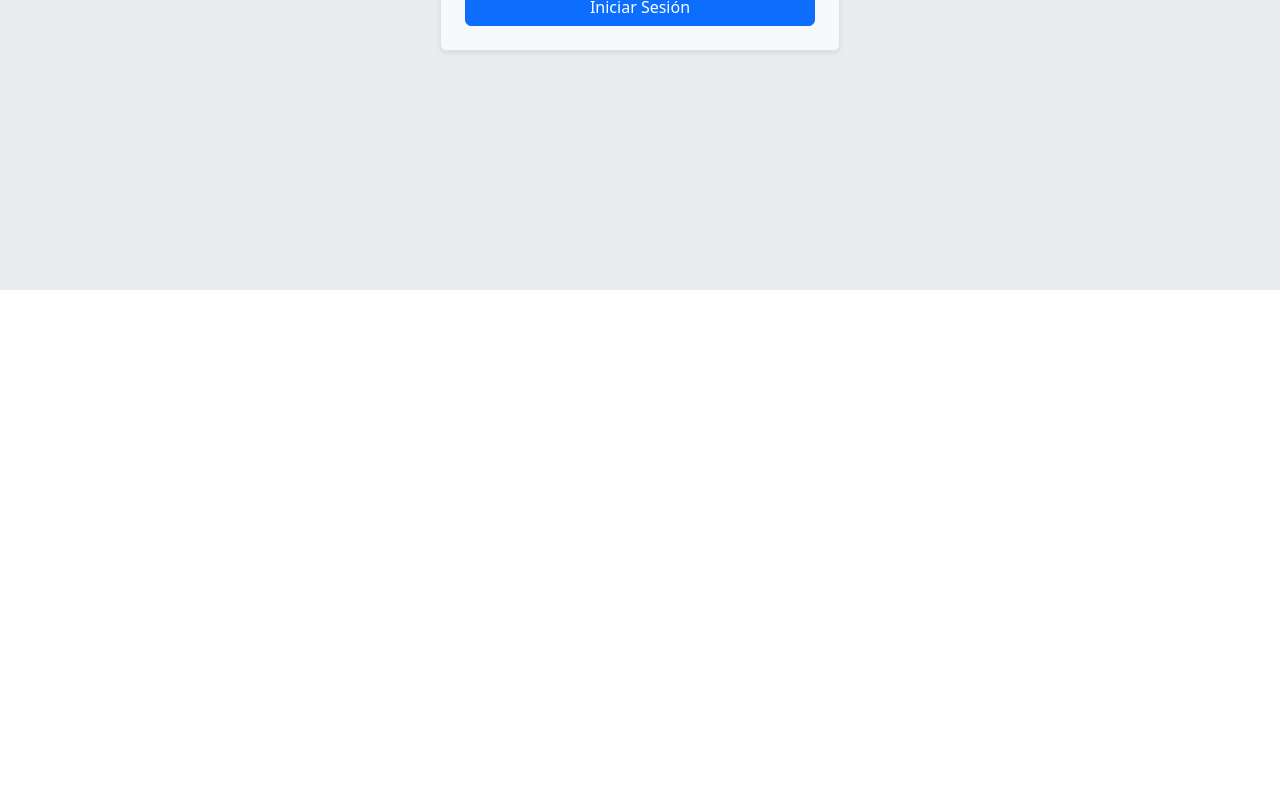
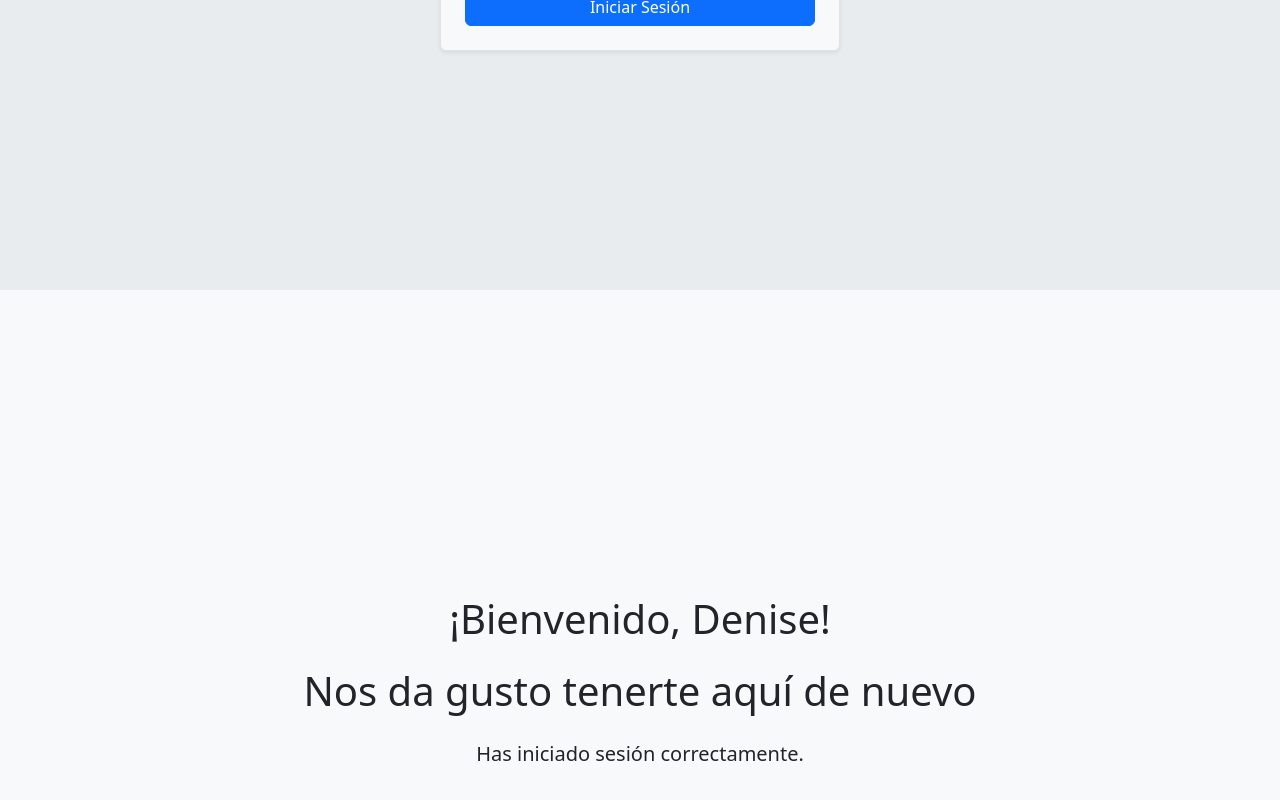
Before and after one commit to DeniseRea/Block_, a React (Vite) app in the folder Block-chain/: page / in a window 1280 px wide. Shown: the part 510-1310 px from the top of the page. Before the commit the page ends 800 px from the top, so only its background shows below. Built offline with nearby package versions, Linux system fonts and the light colour scheme.

Commit message:
ADD Welcome

```diff
--- a/Block-chain/src/main.jsx
+++ b/Block-chain/src/main.jsx
@@ -1,11 +1,13 @@
 import { StrictMode } from 'react'
 import { createRoot } from 'react-dom/client'
 import LoginPage from "./pages/Login/LoginPage.jsx";
+import { WelcomePage } from "./pages/Welcome/WelcomePage.jsx";
 
 import 'bootstrap/dist/css/bootstrap.min.css';
 
 createRoot(document.getElementById('root')).render(
   <StrictMode>
     <LoginPage />
+    <WelcomePage name="Denise" />
   </StrictMode>,
 )
--- /dev/null
+++ b/Block-chain/src/pages/Welcome/WelcomePage.jsx
@@ -0,0 +1,11 @@
+export const WelcomePage = ({ name }) => {
+  return (
+    <div className="d-flex justify-content-center align-items-center vh-100 bg-light">
+      <div className="text-center">
+        <h1 className="mb-4">¡Bienvenido, {name}!</h1>
+        <h1 className="mb-4">Nos da gusto tenerte aquí de nuevo</h1>
+        <p className="lead">Has iniciado sesión correctamente.</p>
+      </div>
+    </div>
+  );
+};
```
